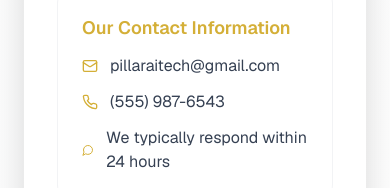
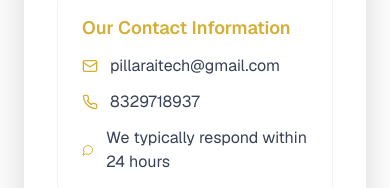
Before and after one commit to VedSoni-dev/pillarweb, a Next.js app: page /industry-signup in a window 390 px wide. Shown: the part 873-1061 px from the top of the page. Built offline with nearby package versions, Linux system fonts and the light colour scheme; no server answers.

Commit message:
Update contact phone number to 8329718937 on Get Started and Industry Signup pages

```diff
--- a/app/get-started/page.tsx
+++ b/app/get-started/page.tsx
@@ -119,7 +119,7 @@ export default function GetStartedPage() {
                     </div>
                     <div className="flex items-center gap-3">
                       <Phone className="w-4 h-4 text-[#D4AF37]" />
-                      <span>(555) 987-6543</span>
+                      <span>8329718937</span>
                     </div>
                     <div className="flex items-center gap-3">
                       <MessageCircle className="w-4 h-4 text-[#D4AF37]" />
--- a/app/industry-signup/page.tsx
+++ b/app/industry-signup/page.tsx
@@ -165,7 +165,7 @@ export default function IndustrySignupPage() {
                     </div>
                     <div className="flex items-center gap-3">
                       <Phone className="w-4 h-4 text-[#D4AF37]" />
-                      <span>(555) 987-6543</span>
+                      <span>8329718937</span>
                     </div>
                     <div className="flex items-center gap-3">
                       <MessageCircle className="w-4 h-4 text-[#D4AF37]" />
```
